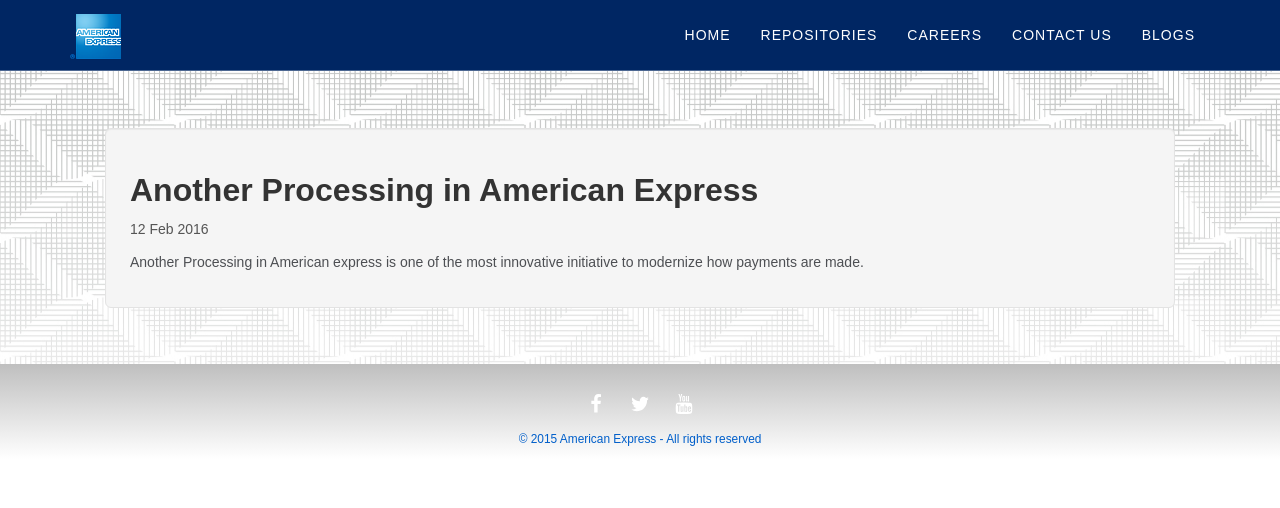
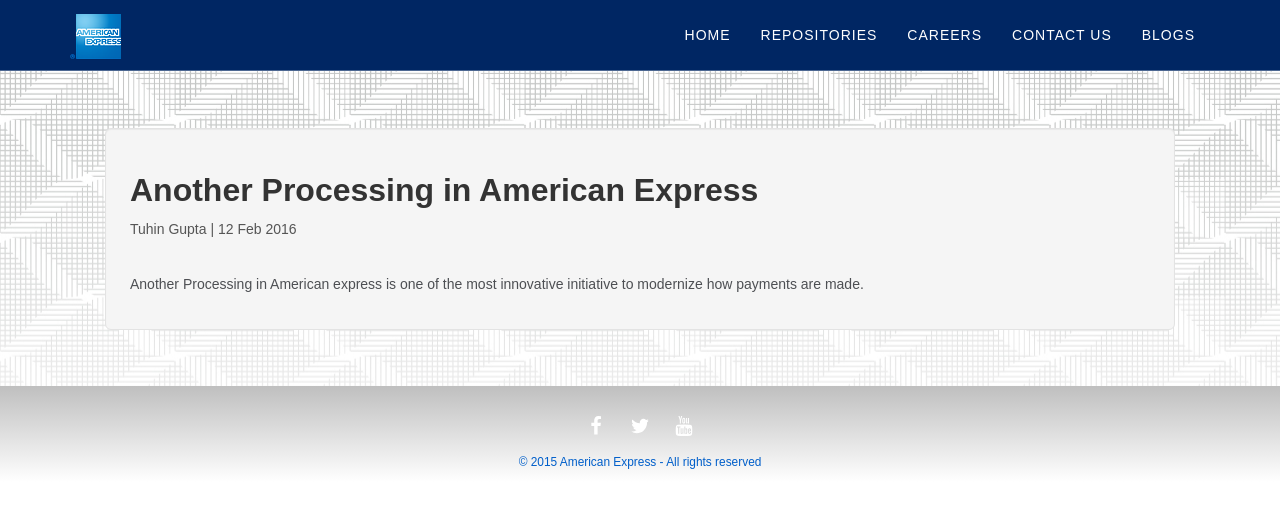
Before and after one commit to tuhingupta/tuhingupta.github.io, a Jekyll site: the page built from _posts/blogs/2016-02-12-more-processing.markdown, in a window 1280 px wide. Shown: the top 508 px of the page. Built offline with Jekyll 4.4.1, drawn with Linux system fonts in a browser that asks for light colours; nearby versions of some CDN libraries.

Commit message:
added author

```diff
--- a/_layouts/page.html
+++ b/_layouts/page.html
@@ -5,7 +5,7 @@
 	<div class="container-fluid">
 		<div class="post well well-lg post-details">
             <h1>{{ page.title }}</h1>
-			<span>{{ page.date | date_to_string }}</span>
+			<span>{{ page.author }} | {{ page.date | date_to_string }}</span><br/><br/>
             <p>{{ page.content }}</p>
         </div>
 	</div>
```
